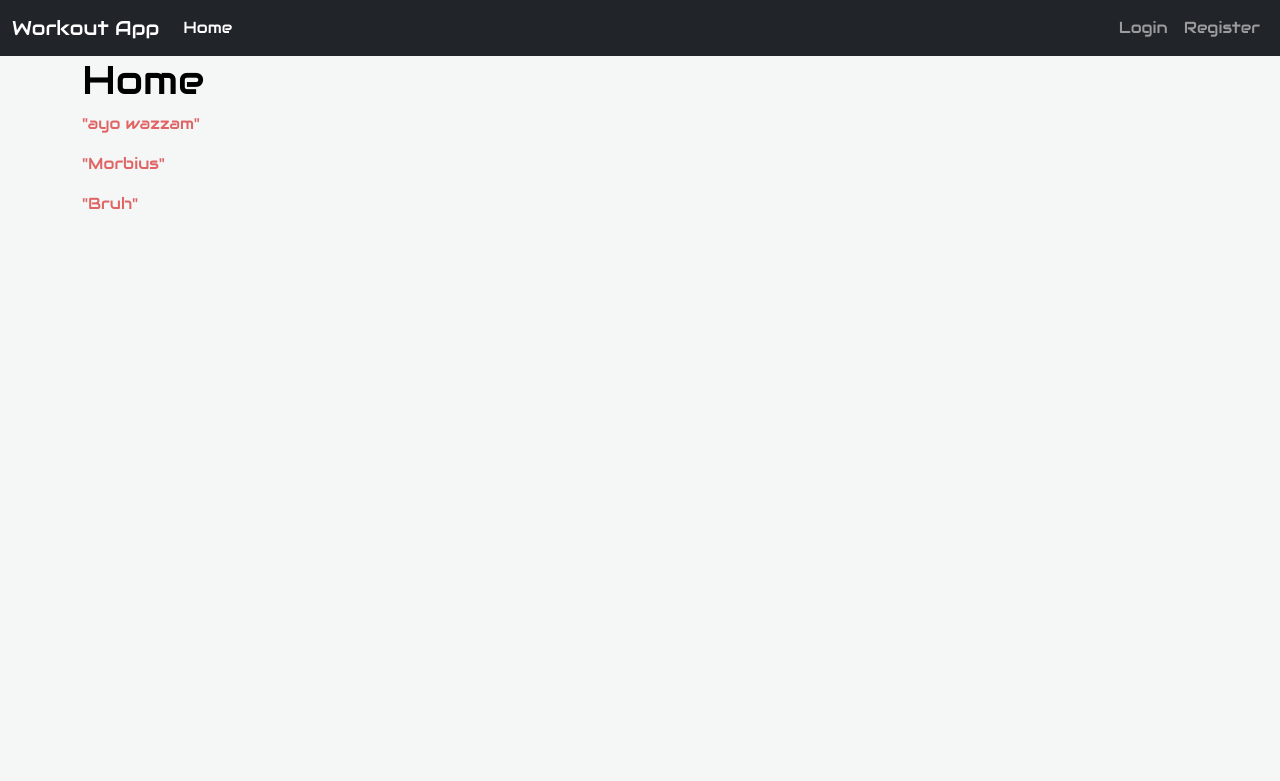
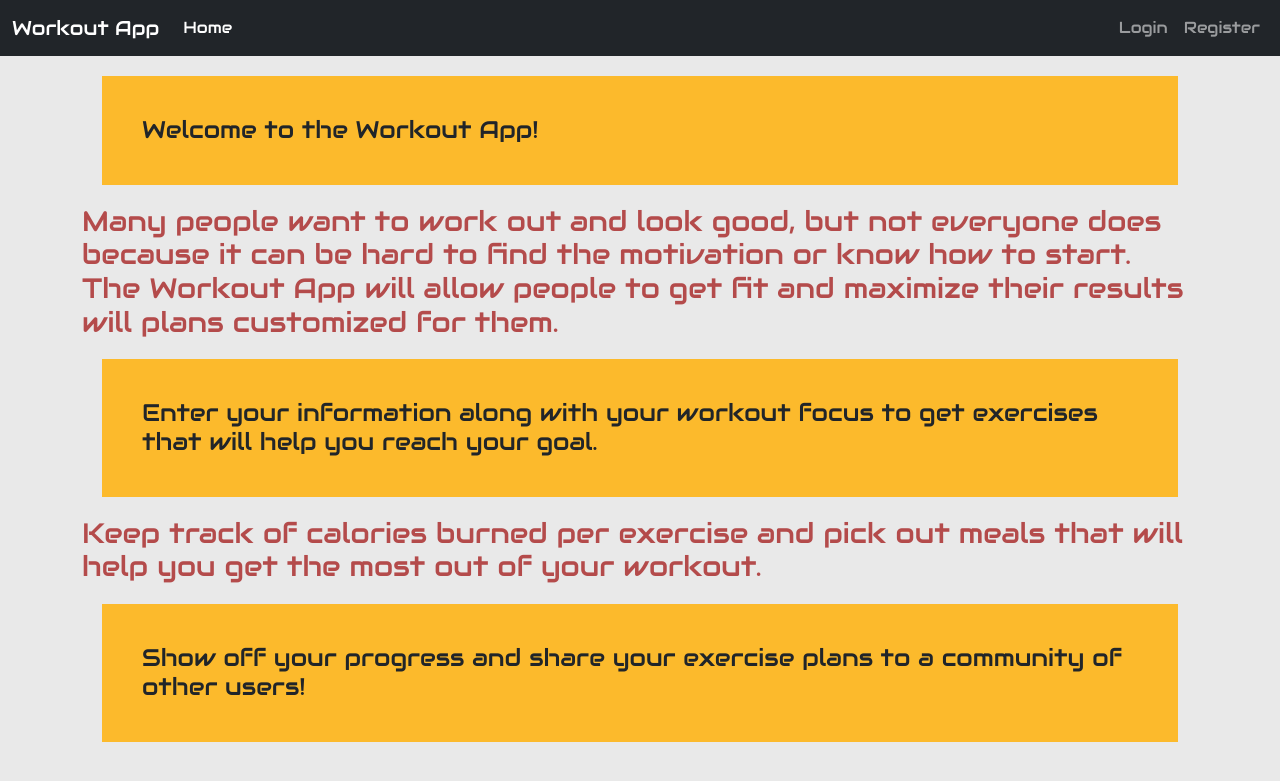
Before and after one commit to anair14/3380-project-team, a Flask app: page /index in a window 1280 px wide. Shown: the top 781 px of the page. Run offline with Flask 2, Linux system fonts and the light colour scheme; some libraries are stand-ins or nearby versions.

Commit message:
Update Index

```diff
--- a/app/static/css/style.css
+++ b/app/static/css/style.css
@@ -1,6 +1,6 @@
 
 body {
-    background-color: #f5f7f7;
+    background-color: #e9e9e9;
   }
   h1 {
     color: black;
@@ -18,3 +18,9 @@ body {
     margin-top: 1.5rem !important;
     margin-bottom: 1.5rem !important;
   }
+h2 {
+  font-size: 1.5em;
+  background-color: rgb(252, 186, 44);
+  margin: 20px;
+  padding:40px;
+}
--- a/app/templates/exercises.html
+++ b/app/templates/exercises.html
@@ -11,7 +11,7 @@
   </style>
   </head>
   <h1>{{ title }}</h1>
-  <p>Exercises for {{ user.first_name }} {{ user.last_name }}</p>
+  <p>Exercises for <span style="color: rgb(255, 199, 17);;font-weight:bold">{{ user.first_name }} {{ user.last_name }}</span></p>
   <h3>Current Exercise:  {{current.name}}</h3>
   <h4>Pick an Exercise <h4>
     <form method="post" action="/exercises">
--- a/app/templates/index.html
+++ b/app/templates/index.html
@@ -9,12 +9,11 @@
     }
     </style>
 </head>
-<h1>{{ title }}</h1>
-
-<body>
-  <p>"ayo wazzam"</p>
-  <p>"Morbius"</p>
-  <p>"Bruh"</p>
-
-</body>
+<h2>Welcome to the Workout App!</h2>
+<h3>
+Many people want to work out and look good, but not everyone does because it can be hard to find the motivation or know how to start. The Workout App will allow people to get fit and maximize their results will plans customized for them.
+</h3>
+<h2>Enter your information along with your workout focus to get exercises that will help you reach your goal.</h2>
+<h3>Keep track of calories burned per exercise and pick out meals that will help you get the most out of your workout.</h3>
+<h2>Show off your progress and share your exercise plans to a community of other users!</h2>
 {% endblock content %}
```
Also changed, not shown: app/templates/forms/change_email.html (+8 -0 lines).
